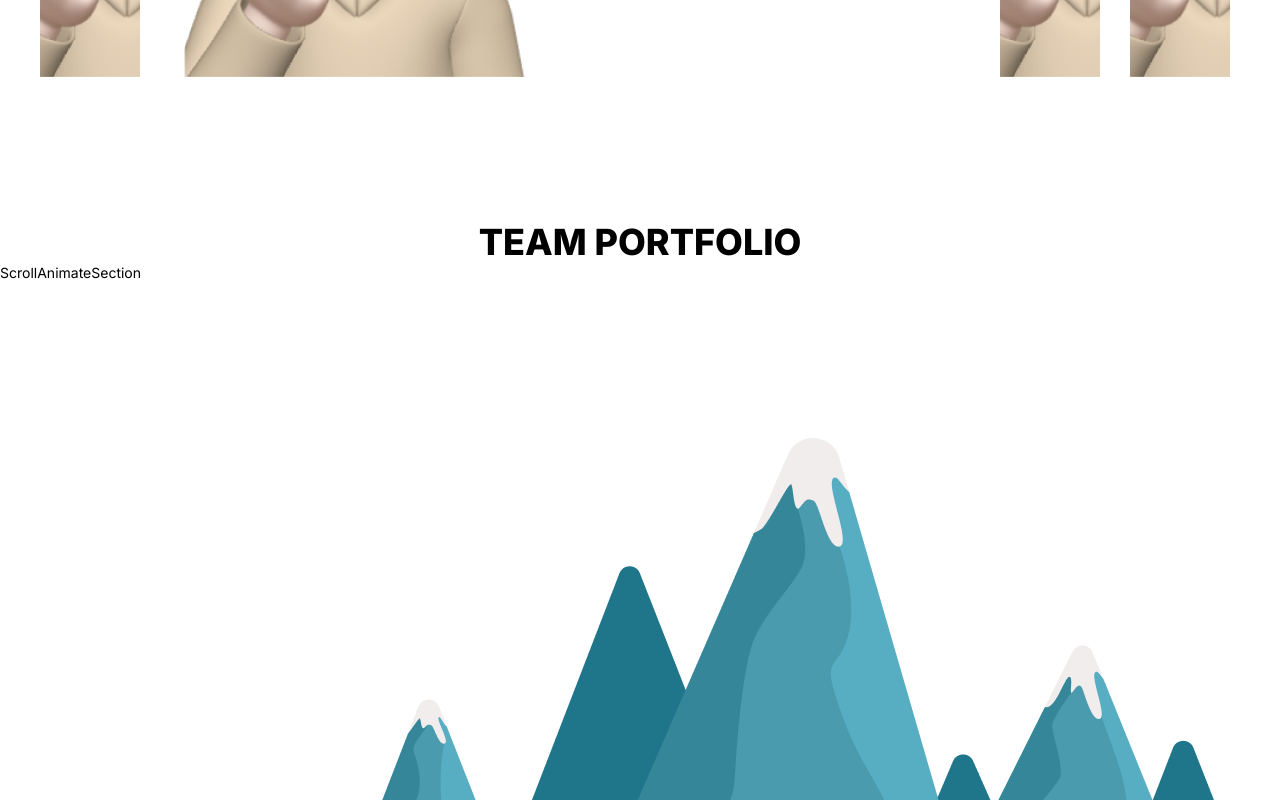
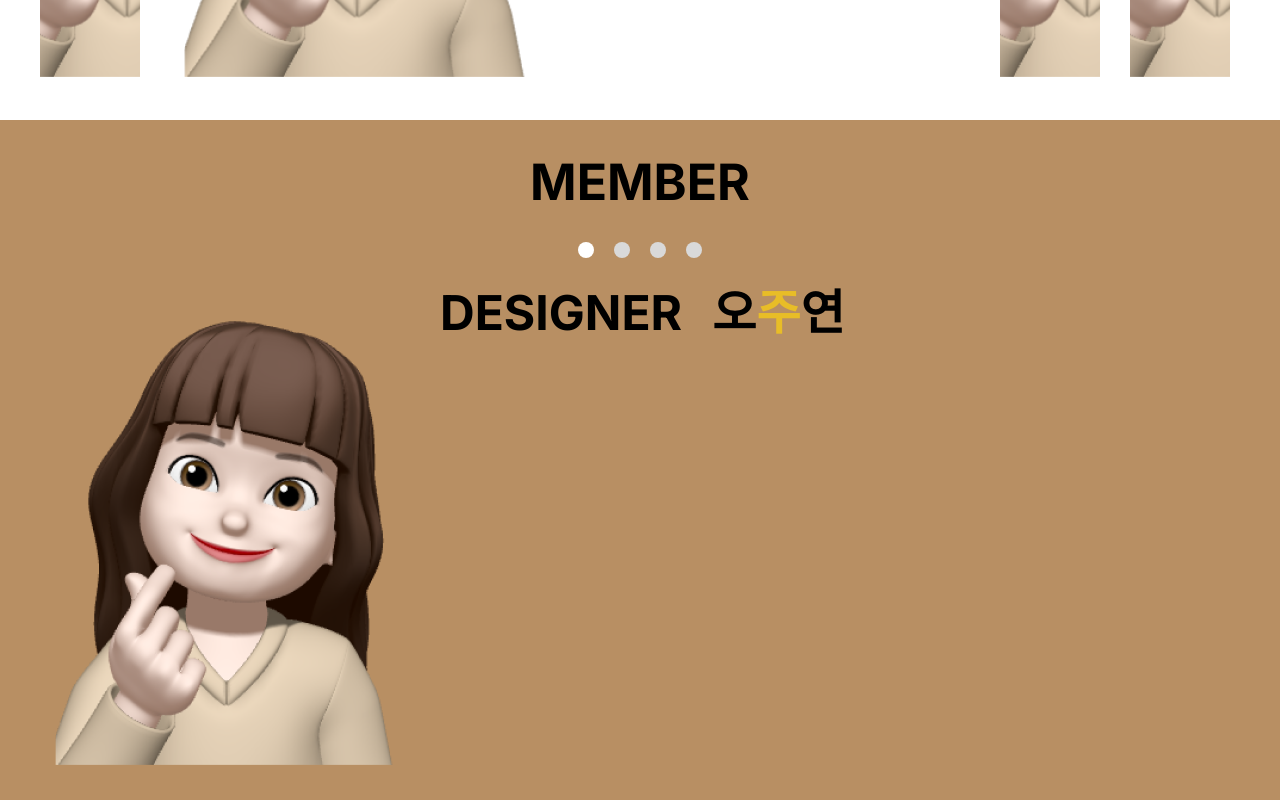
Before and after one commit to J-epicentre/portfolio, a React (Vite) app: page / in a window 1280 px wide. Shown: the part 660-1460 px from the top of the page. Built offline with nearby package versions, Linux system fonts and the light colour scheme.

Commit message:
count text 제작

```diff
--- /dev/null
+++ b/src/common/Title/SectionTitle.style.tsx
@@ -0,0 +1,12 @@
+import styled from "styled-components";
+
+const H2 = styled.h2`
+  font-size: 50px;
+  font-weight: 600;
+  text-align: center;
+  text-transform: uppercase;
+`;
+
+export default {
+  H2
+};
--- /dev/null
+++ b/src/common/Title/SectionTitle.tsx
@@ -0,0 +1,11 @@
+import SectionTitleStyle from "./SectionTitle.style";
+
+const H2Title = ({ title }: { title: string }) => {
+  return (
+      <SectionTitleStyle.H2>
+        {title}
+      </SectionTitleStyle.H2>
+  )
+}
+
+export default H2Title;
--- a/src/components/AboutSection/AboutSection.style.ts
+++ b/src/components/AboutSection/AboutSection.style.ts
@@ -14,7 +14,11 @@ const AboutH1 = styled.h1`
   text-align: center;
   text-transform: uppercase;
 `;
-
+const ContentWrapper = styled.div`
+  width: 1200px;
+  height: 480px;
+  margin: 0 auto;
+`;
 const AnnounceText = styled.p`
   font-size: 30px;
   font-weight: 300;
@@ -30,4 +34,5 @@ export default {
   MainContainer,
   AboutH1,
   AnnounceText,
+  ContentWrapper
 }
--- a/src/components/AboutSection/AboutSection.tsx
+++ b/src/components/AboutSection/AboutSection.tsx
@@ -1,16 +1,17 @@
+import H2Title from "../../common/Title/SectionTitle";
 import Accordion from "../Accordion/Accordion";
 import AboutSectionStyle from "./AboutSection.style";
 
 const AboutSection = () => {
   return (
     <AboutSectionStyle.MainContainer>
-      <AboutSectionStyle.AboutH1>
-        About
-      </AboutSectionStyle.AboutH1>
+      <H2Title title="About" />
       <AboutSectionStyle.AnnounceText>
         지각변동의 중심, <strong>주</strong>진원지에 오신 걸 환영합니다.
       </AboutSectionStyle.AnnounceText>
-      <Accordion />
+      <AboutSectionStyle.ContentWrapper>
+        <Accordion />
+      </AboutSectionStyle.ContentWrapper>
     </AboutSectionStyle.MainContainer>
   )
 }
--- a/src/components/Accordion/Accordion.style.ts
+++ b/src/components/Accordion/Accordion.style.ts
@@ -1,4 +1,5 @@
 import styled from "styled-components";
+
 
 const MainContainer = styled.div`
   display: flex;
@@ -6,8 +7,8 @@ const MainContainer = styled.div`
   gap: 30px;
   justify-content: start;
   align-items: center;
-  width: 1200px;
-  height: 480px;
+  width: 100%;
+  height: 100%;
   margin: 0 auto;
 `;
 
--- /dev/null
+++ b/src/components/AnimatingText/AnimatingText.style.ts
@@ -0,0 +1,49 @@
+import styled, { keyframes } from "styled-components";
+
+interface SpanProps {
+  $color: string;
+  $size: string;
+  $weight: string;
+}
+interface ViewContainerProps {
+  $isClear: boolean;
+}
+const Animation = keyframes`
+  0% {
+    transform: translateY(-100%);
+  }
+  100% {
+    transform: translateY(0%);
+  }
+`;
+
+const MainContainer = styled.div`
+  display: flex;
+  flex-direction: column;
+  justify-content: start;
+  height: 50px;
+  overflow: hidden;
+`;
+const ViewContainer = styled.div<ViewContainerProps>`
+  display: flex;
+  flex-direction: column;
+  justify-content: start;
+  align-items: center;
+  gap: 10px;
+  width: fit-content;
+  height: fit-content;
+  animation: ${Animation} 0.5s linear ${({ $isClear }) => $isClear ? '' : "infinite"};
+`;
+
+const Span = styled.span<SpanProps>`
+  line-height: 50px;
+  color: ${({ $color }) => $color};
+  font-size: ${({ $size }) => $size};
+  font-weight: ${({ $weight }) => $weight};
+`;
+
+export default {
+  MainContainer,
+  ViewContainer,
+  Span,
+}
--- /dev/null
+++ b/src/components/AnimatingText/AnimatingText.tsx
@@ -0,0 +1,69 @@
+import { useEffect, useState } from "react";
+import AnimatingTextStyle from "./AnimatingText.style";
+
+const AnimatingText = ({
+  font: {
+    text,
+    color,
+    size,
+    weight
+  },
+  duration
+}: {
+  font: {
+    text: string | number,
+    color: string,
+    size: string,
+    weight: string
+  },
+  duration: number
+}) => {
+  const TEXT_ARRAY = [
+    'a', 'b', 'c', 'd', 'e', 'f', 'g', 'h', 'i', 'j',
+    'k','l','m','n','o','p','q','r','s','t','u','v',
+    'w','x','y','z'
+  ];
+  const NUMBER_ARRAY = [
+    '1','2','3','4','5','6','7','8','9','0'
+  ];
+  const [ textArray, setTextArray ] = useState<string[]>([]);
+  const [ isClear, setIsClear ] = useState<boolean>(false);
+
+  const timer = setTimeout(() => {
+    setTextArray([text]);
+    setIsClear(true);
+  }, duration);
+
+  useEffect(() => {
+    if(!isNaN(Number(text))) {
+      NUMBER_ARRAY.unshift(text.toString());
+      setTextArray(NUMBER_ARRAY);
+    } else {
+      TEXT_ARRAY.unshift(text.toString());
+      setTextArray(TEXT_ARRAY);
+    }
+  }, [text]);
+
+  return (
+    <AnimatingTextStyle.MainContainer>
+      <AnimatingTextStyle.ViewContainer
+        $isClear={isClear}
+      >
+        {textArray.map((text, index) => {
+          return (
+            <AnimatingTextStyle.Span
+              key={index}
+              $color={color}
+              $size={size}
+              $weight={weight}
+            >
+              {text}
+            </AnimatingTextStyle.Span>
+          )
+        })}
+      </AnimatingTextStyle.ViewContainer>
+    </AnimatingTextStyle.MainContainer>
+  )
+}
+
+export default AnimatingText;
--- /dev/null
+++ b/src/components/InfoSection/InfoSection.style.ts
@@ -0,0 +1,54 @@
+import styled, { keyframes } from "styled-components";
+
+const MainContainer = styled.div`
+  display: flex;
+  flex-direction: column;
+  justify-content: center;
+  align-items: center;
+  gap: 30px;
+  width: 100%;
+  height: 800px;
+  background-color: #B88F63;
+`;
+
+const ContentWrapper = styled.div`
+  display: grid;
+  grid-template-columns: 1fr 2fr;
+  grid-template-rows: 1fr 1fr 1fr 1fr;
+  width: 1200px;
+  height: 600px;
+`;
+
+const JobTitle = styled.div`
+  display: flex;
+  flex-direction: row;
+  justify-content: start;
+  grid-column: 2 / 3;
+  grid-row: 1 / 2;
+`;
+
+const Divider = styled.div`
+  width: 30px;
+`;
+
+const AvatarAnimation = keyframes`
+  0% {
+    transform: rotate(0turn);
+  }
+  100% {
+    transform: rotate(5turn);
+  }
+`;
+const Avatar = styled.img`
+  grid-column: 1 / 2;
+  grid-row: 1 / 3;
+  object-fit: cover;
+  animation: ${AvatarAnimation} 0.2s linear;
+`;
+export default {
+  MainContainer,
+  ContentWrapper,
+  JobTitle,
+  Divider,
+  Avatar
+}
--- /dev/null
+++ b/src/components/InfoSection/InfoSection.tsx
@@ -0,0 +1,88 @@
+import { useState } from "react";
+import H2Title from "../../common/Title/SectionTitle";
+import MeatBall from "../MeatBall/MeatBall";
+import InfoSectionStyle from "./InfoSection.style";
+import AnimatingText from "../AnimatingText/AnimatingText";
+import avatarImg from "../../assets/images/main-avatar.png";
+import subAvatarImg from "../../assets/images/sub-avatar.jpeg";
+
+const InfoSection = () => {
+  const [ selectedIndex, setSelectedIndex ] = useState<number>(0);
+  const jobText = ['F', 'R', 'O', 'N', 'T', '-', 'E', 'N', 'D'];
+  const nameText = [ '진', '승', '현'];
+  const juJinWonJi = [
+    {
+      jobText: ['D', 'E', 'S', 'I', 'G', 'N', 'E', 'R'],
+      nameText: ['오', '주', '연'],
+      avatar: avatarImg
+    },
+    {
+      jobText: ['F', 'R', 'O', 'N', 'T', '-', 'E', 'N', 'D'],
+      nameText: ['진', '승', '현'],
+      avatar: subAvatarImg
+    },
+    {
+      jobText: ['F', 'R', 'O', 'N', 'T', '-', 'E', 'N', 'D'],
+      nameText: ['원', '세', '종'],
+      avatar: avatarImg
+    },
+    {
+      jobText: ['B', 'A', 'C', 'K', '-', 'E', 'N', 'D'],
+      nameText: ['강', '지', '용'],
+      avatar: subAvatarImg
+    }
+  ]
+  return (
+    <InfoSectionStyle.MainContainer>
+      <H2Title title='Member'/>
+      <MeatBall
+        maxIndex={4}
+        selectedIndex={selectedIndex}
+        setSelectedIndex={setSelectedIndex}
+      />
+      <InfoSectionStyle.ContentWrapper>
+        <InfoSectionStyle.Avatar
+          key={juJinWonJi[selectedIndex].avatar}
+          src={juJinWonJi[selectedIndex].avatar}
+        />
+        <InfoSectionStyle.JobTitle>
+          {
+            juJinWonJi[selectedIndex].jobText.map((text, index) => {
+              return (
+                <AnimatingText
+                  key={`${index}${text}${Math.random()}`}
+                  font={{
+                    text,
+                    color: '#000000',
+                    size: '3rem',
+                    weight: 'bold'
+                  }}
+                  duration={300 + index * 100}
+                />
+              )
+            })
+          }
+          <InfoSectionStyle.Divider />
+          {
+            juJinWonJi[selectedIndex].nameText.map((text, index) => {
+              return (
+                <AnimatingText
+                  key={`${index}${text}${Math.random()}`}
+                  font={{
+                    text,
+                    color: text === '진' || text === '주' || text === '원' || text ==='지' ? "#E8BD27" : "#000000",
+                    size: '3rem',
+                    weight: 'bold'
+                  }}
+                  duration={400 + index * 100}
+                />
+              )
+            })
+          }
+        </InfoSectionStyle.JobTitle>
+      </InfoSectionStyle.ContentWrapper>
+    </InfoSectionStyle.MainContainer>
+  )
+}
+
+export default InfoSection;
--- /dev/null
+++ b/src/components/MeatBall/MeatBall.style.ts
@@ -0,0 +1,28 @@
+import styled from "styled-components";
+
+interface MeatBallsProps {
+  $isActive: boolean;
+}
+
+const MainContainer = styled.div`
+  display: flex;
+  flex-direction: row;
+  justify-content: center;
+  gap: 20px;
+  width: fit-content;
+  height: fit-content;
+`;
+
+const MeatBall = styled.button<MeatBallsProps>`
+  width: 16px;
+  height: 16px;
+  border-radius: 50%;
+  border: none;
+  cursor: pointer;
+  background-color: ${({ $isActive }) => $isActive ? "white" : "#d9d9d9" };
+`;
+
+export default {
+  MainContainer,
+  MeatBall
+}
--- /dev/null
+++ b/src/components/MeatBall/MeatBall.tsx
@@ -0,0 +1,38 @@
+import { useEffect, useState } from "react";
+import MeatBallStyle from "./MeatBall.style";
+
+const MeatBall = ({
+  maxIndex,
+  selectedIndex,
+  setSelectedIndex
+}: {
+  maxIndex: number;
+  selectedIndex: number;
+  setSelectedIndex: (index: number) => void;
+}) => {
+  const [ MeatBallIndexList, setMeatBallIndexList ] = useState<number[]>([]);
+
+  useEffect(() => {
+    const list = [];
+    for (let i = 0; i < maxIndex; i++) {
+      list.push(i);
+    }
+    setMeatBallIndexList(list);
+  }, []);
+
+  return (
+    <MeatBallStyle.MainContainer>
+      {MeatBallIndexList.map((index) => {
+        return (
+          <MeatBallStyle.MeatBall
+            key={index}
+            $isActive={selectedIndex === index}
+            onClick={() => setSelectedIndex(index)}
+          />
+        )
+      })}
+    </MeatBallStyle.MainContainer>
+  )
+}
+
+export default MeatBall;
--- a/src/layout/Layout.tsx
+++ b/src/layout/Layout.tsx
@@ -3,6 +3,7 @@ import styled from 'styled-components';
 import logo_color_break from '../assets/images/logo_color_break.svg';
 import TeamProjects from '../components/TeamProjectsSection/TeamProjects';
 import AboutSection from '../components/AboutSection/AboutSection';
+import InfoSection from '../components/InfoSection/InfoSection';
 
 const Layout: React.FC = () => {
   // 메인 페이지 레이아웃입니다. 컴포넌트는 Main태그 안에 넣어주세요.
@@ -31,6 +32,7 @@ const Layout: React.FC = () => {
       <Main>
         {/* 컴포넌트는 이곳에 넣어주세요. */}
         <AboutSection />
+        <InfoSection />
         <TeamProjects />
       </Main>
     </>
```
Also changed, not shown: src/assets/images/sub-avatar.jpeg (added).
